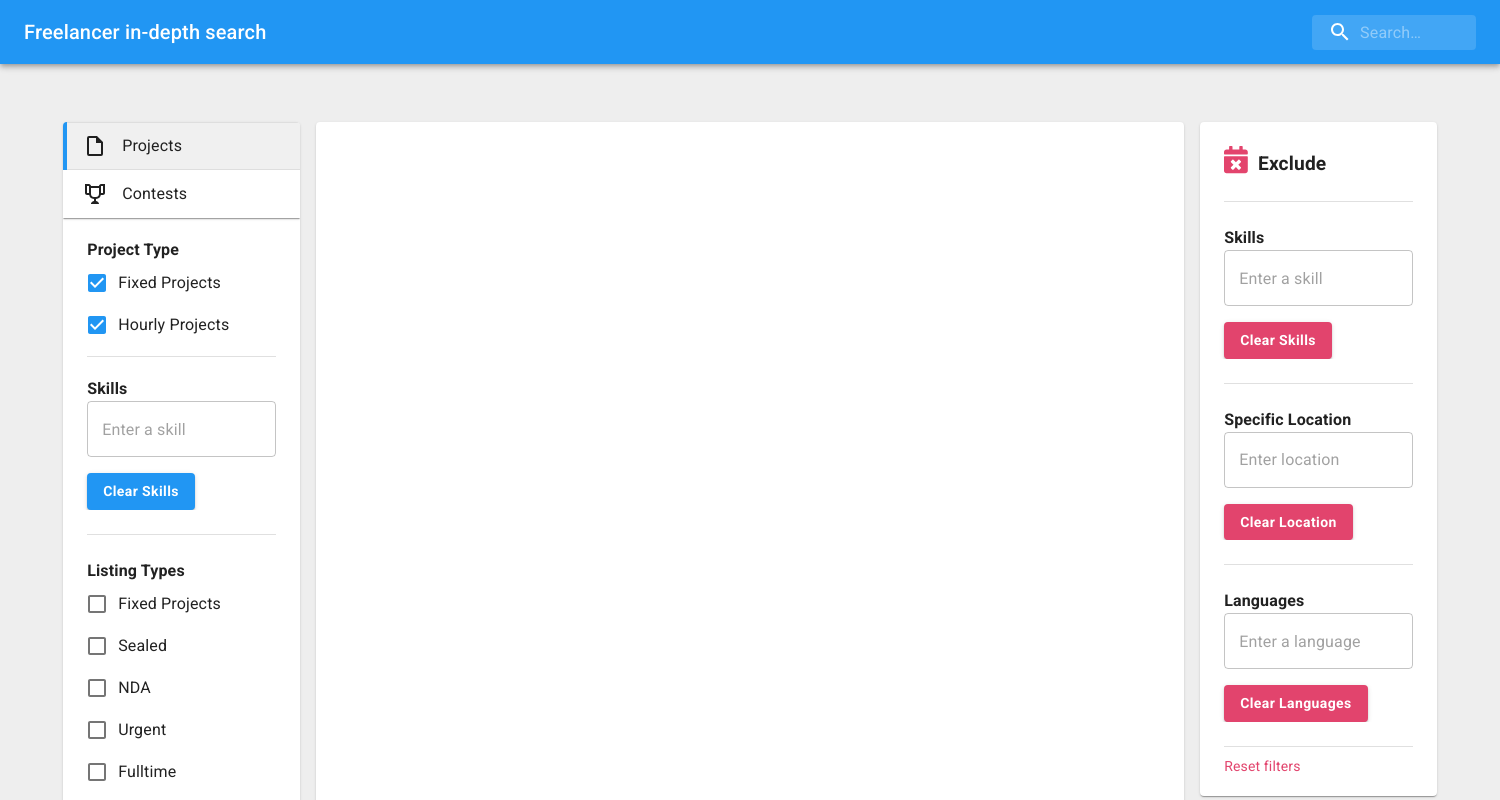
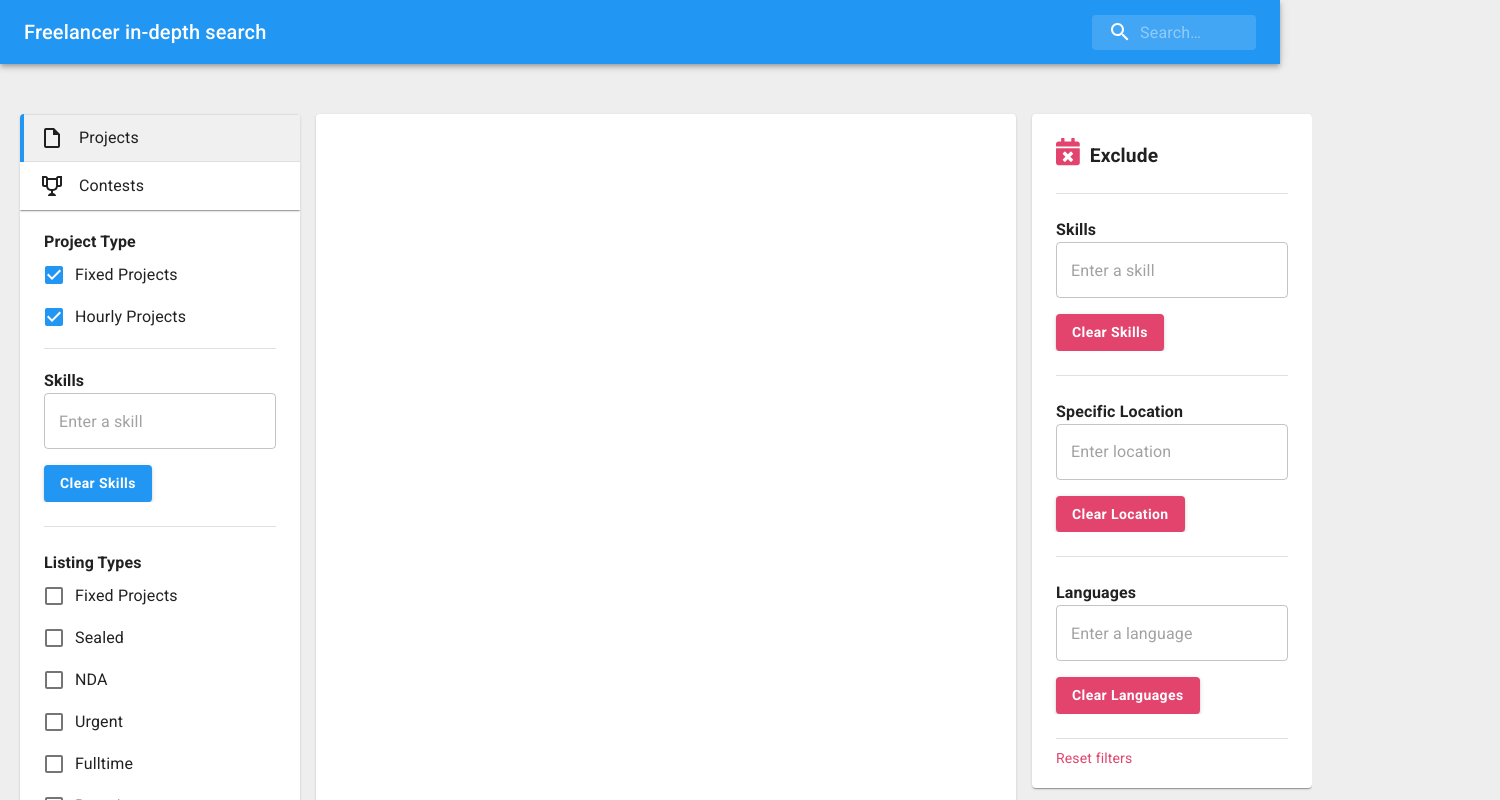
Before and after one commit to lokutech/freelancer-search, a React (Create React App) app: page / in a window 1280 px wide. Shown: the top 800 px of the page, 1500 px wide, since content can reach past the window. Built offline with nearby package versions, Linux system fonts and the light colour scheme.

Commit message:
main layout complete

```diff
--- a/public/index.html
+++ b/public/index.html
@@ -13,7 +13,6 @@
     <link rel="manifest" href="%PUBLIC_URL%/manifest.json" />
     <link rel="stylesheet" href="https://fonts.googleapis.com/css?family=Roboto:300,400,500,700&display=swap" />
     <title>React App</title>
-    <style>body{min-width: 1500px;}</style>
   </head>
   <body>
     <noscript>You need to enable JavaScript to run this app.</noscript>
--- a/src/Dashboard.tsx
+++ b/src/Dashboard.tsx
@@ -1,35 +1,24 @@
 import React from 'react'
-import { createStyles, Theme, makeStyles } from '@material-ui/core/styles'
 import Grid from '@material-ui/core/Grid'
 import LeftSidebar from './LeftSidebar/LeftSidebar'
 import RightSidebar from './RightSidebar/RightSidebar'
 import NavBar from './NavBar'
 import { Paper } from '@material-ui/core'
 
-const useStyles = makeStyles((theme: Theme) =>
-  createStyles({
-    root: {
-      flexGrow: 1,
-      overflow: 'hidden',
-    },
-  }),
-)
-
 export default function SearchAppBar() {
-  const classes = useStyles()
 
   return (
-    <div className={classes.root}>
+    <div>
       <NavBar />
-      <Grid container justify='center' style={{marginTop: '50px'}} spacing={2} >
-        <Grid item xs={2}>
+      <Grid container justify='space-between' wrap='nowrap' style={{marginTop: '50px', gap: 16}}  >
+        <Grid item xs={2} style={{minWidth: 280, marginLeft: 20}}>
           <LeftSidebar />
         </Grid>
-        <Grid item xs={7}>
+        <Grid item xs={7} style={{minWidth: 700}}>
           <Paper style={{height:'700px'}}>
           </Paper>
         </Grid>
-        <Grid item xs={2}>
+        <Grid item xs={2} style={{minWidth: 280, marginRight: 20}}>
           <RightSidebar />
         </Grid>
       </Grid>
--- a/src/LeftSidebar/LeftSidebar.tsx
+++ b/src/LeftSidebar/LeftSidebar.tsx
@@ -10,7 +10,7 @@ import Languages from './Languages'
 
 function LeftSidebar() {
   return (
-    <Card style={{marginBottom:'50px'}}>
+    <Card style={{marginBottom:'50px'}} >
       <ProjectsContests />
       <ProjectType />
       <Skills />
--- a/src/RightSidebar/RightSidebar.tsx
+++ b/src/RightSidebar/RightSidebar.tsx
@@ -5,24 +5,11 @@ import Location from './Location'
 import Languages from './Languages'
 import { FontAwesomeIcon } from '@fortawesome/react-fontawesome'
 import { faCalendarTimes } from '@fortawesome/free-solid-svg-icons'
-import { createMuiTheme } from '@material-ui/core/styles';
-import { ThemeProvider } from '@material-ui/styles';
 
-const theme = createMuiTheme({
-  palette: {
-    secondary: {
-      light: '#e7698a',
-      main: '#E2446D',
-      dark: '#9e2f4c',
-      contrastText: '#fff'
-    }
-  },
-});
 
 function LeftSidebar() {
   return (
     <Card style={{marginBottom:'50px'}}>
-    <ThemeProvider theme={theme}>
       <i className="fas fa-calendar-times"></i>
       <Container style={{fontSize: '1.2rem', fontWeight: 'bold', marginTop: 24}}>
       <FontAwesomeIcon icon={faCalendarTimes} color='#E3446D' style={{marginRight: 10, fontSize: '1.7rem'}} />
@@ -38,7 +25,6 @@ function LeftSidebar() {
       <Container style={{margin:'-15px 0 20px 0'}} >
       <Link href="#" color='secondary' >Reset filters</Link>
       </Container>
-    </ThemeProvider>
     </Card>
   )
 }
--- a/src/theme.tsx
+++ b/src/theme.tsx
@@ -7,6 +7,12 @@ const theme = createMuiTheme({
     primary: {
       main: blue[500],
     },
+    secondary: {
+      light: '#e7698a',
+      main: '#E2446D',
+      dark: '#9e2f4c',
+      contrastText: '#fff'
+    },
     background: {
       default: grey[200]
     }
```
